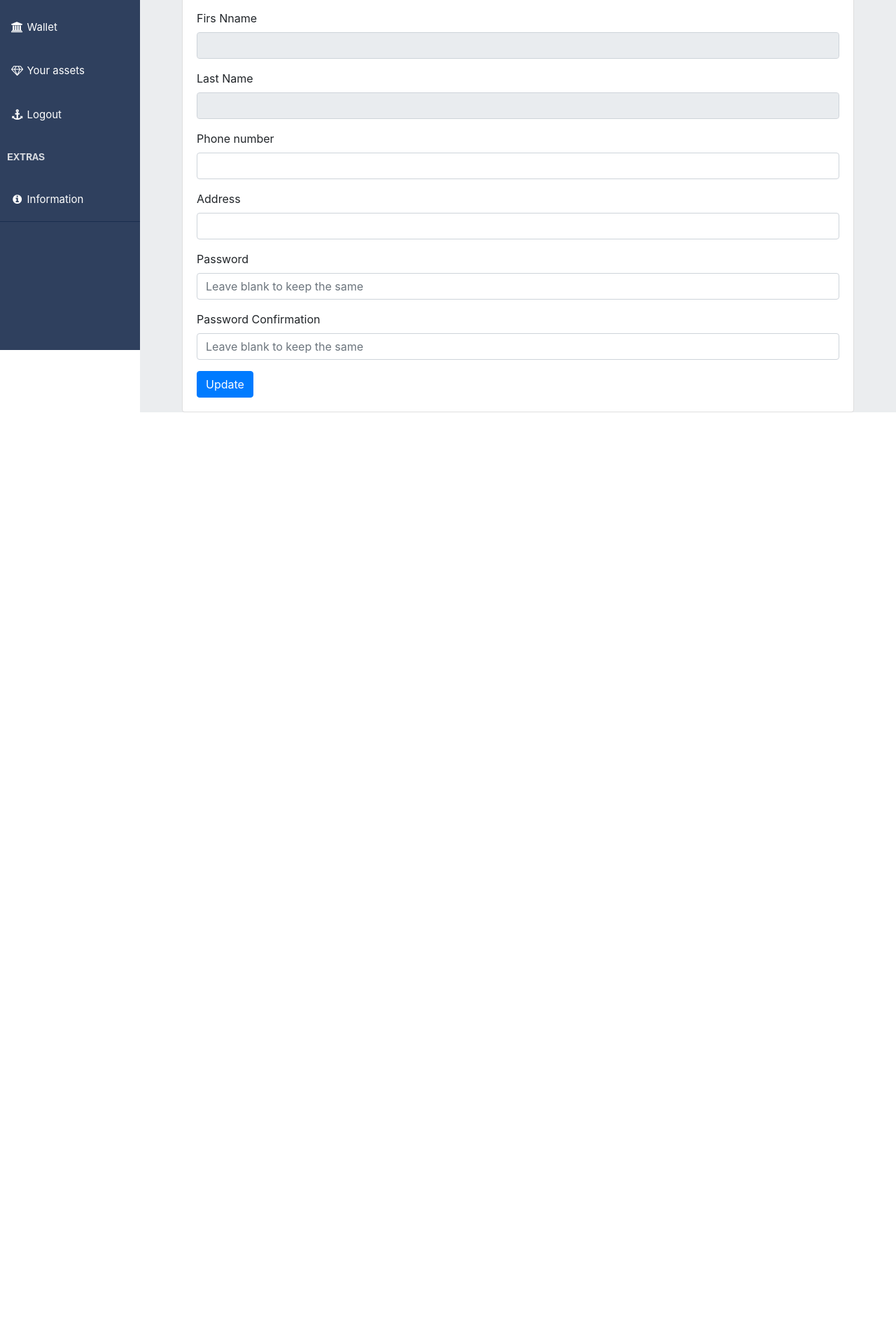
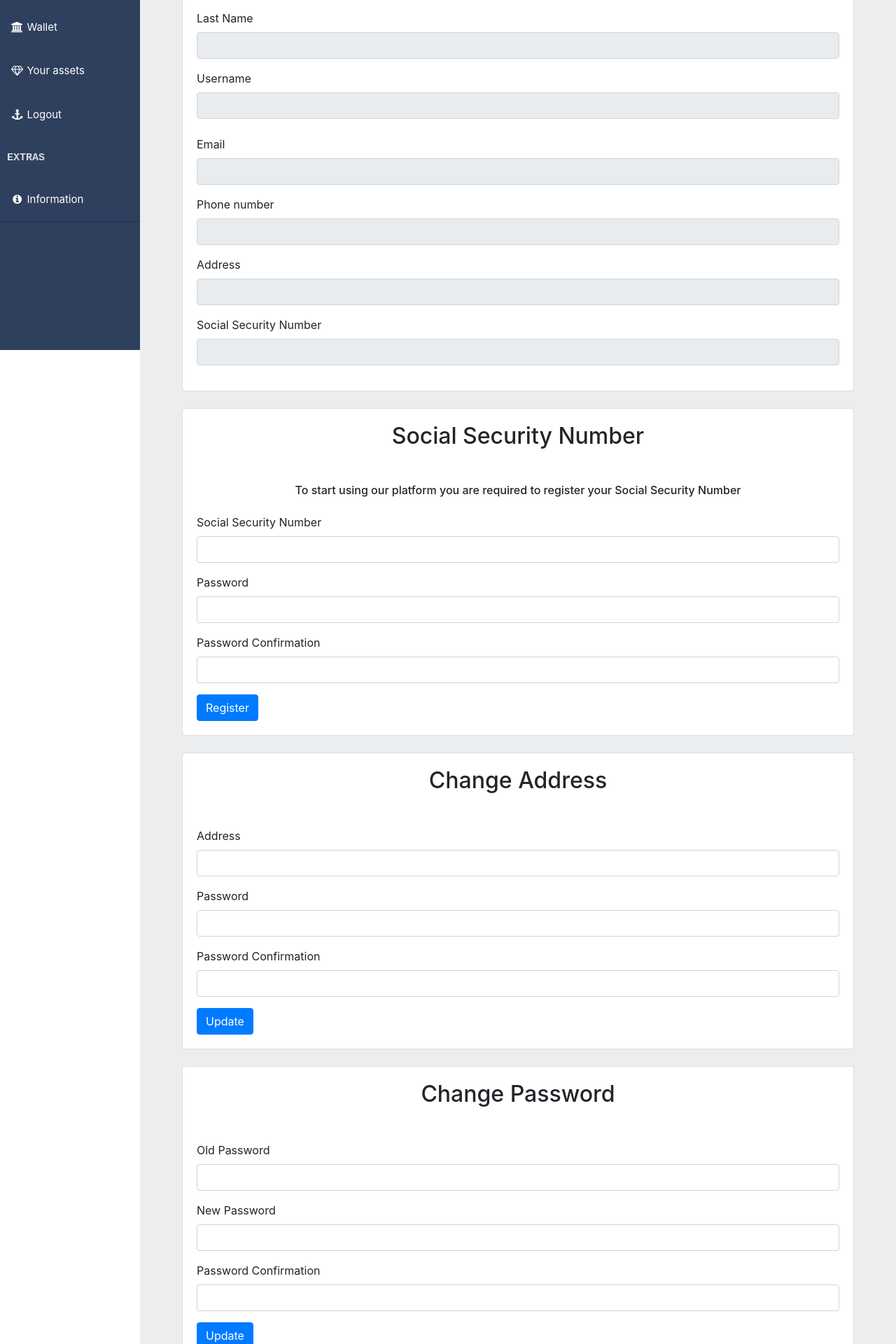
Before and after one commit to Alexandru-Alexandru99/proiect-ioc, a React (Create React App) app: page /profile in a window 1280 px wide. Shown: the part 300-2220 px from the top of the page at 70% size. Before the commit the page ends 889 px from the top, so only its background shows below. Built offline with nearby package versions, Linux system fonts and the light colour scheme; no server answers.

Commit message:
Modiffied Personal Info page

```diff
--- a/src/components/userspace/Profile.js
+++ b/src/components/userspace/Profile.js
@@ -49,32 +49,44 @@ export default function Profile() {
 
   function handleSubmit(e) {
     e.preventDefault()
-    if (passwordRef.current.value !== passwordConfirmRef.current.value) {
-      return setError("Passwords do not match")
-    }
+    // if (passwordRef.current.value !== passwordConfirmRef.current.value) {
+    //   return setError("Passwords do not match")
+    // }
 
-    const user = {
-      username: window.localStorage.getItem('name'),
-      firstname: firstnameRef.current.value,
-      lastname: lastnameRef.current.value,
-      phonenumber: phonenumberRef.current.value,
-      address: addressRef.current.value,
-      password: passwordRef.current.value,
-    }
+    // const user = {
+    //   username: window.localStorage.getItem('name'),
+    //   firstname: firstnameRef.current.value,
+    //   lastname: lastnameRef.current.value,
+    //   phonenumber: phonenumberRef.current.value,
+    //   address: addressRef.current.value,
+    //   password: passwordRef.current.value,
+    // }
 
-    try {
-      setError("")
-      setLoading(true)
+    // try {
+    //   setError("")
+    //   setLoading(true)
 
-      axios
-        .post("http://localhost:5000/users/updateProfile", user)
-        .then(window.location.reload());
-    } catch {
-      setError("Failed to update profile!")
-    }
+    //   axios
+    //     .post("http://localhost:5000/users/updateProfile", user)
+    //     .then(window.location.reload());
+    // } catch {
+    //   setError("Failed to update profile!")
+    // }
 
-    setLoading(false)
+    // setLoading(false)
 
+  }
+
+  function handleSSNSubmit(e) {
+    e.preventDefault()
+  }
+
+  function handleAddressSubmit(e) {
+    e.preventDefault()
+  }
+
+  function handlePasswordSubmit(e) {
+    e.preventDefault()
   }
 
   let menu;
@@ -110,41 +122,67 @@ export default function Profile() {
                 <Card>
                     <Card.Body>
                     <span class="userAstronaut"></span>
-                    <h2 className="text-center mb-4">Personal info</h2>
+                    <h2 className="text-center mb-4">Personal Info</h2>
                     {error && <Alert variant="danger">{error}</Alert>}
                     <br></br>
                     <Form onSubmit={handleSubmit}>
-                        <Form.Group id="email">
-                        <Form.Label>Email</Form.Label>
+                        <Form.Group id="firstname">
+                        <Form.Label>First Nname</Form.Label>
                         <Form.Control
-                            type="email" value={window.localStorage.getItem('name')} readonly="readonly"
-                        />
-                        </Form.Group>
-                        <Form.Group id="firstname">
-                        <Form.Label>Firs Nname</Form.Label>
-                        <Form.Control
-                            type="text" defaultValue={info.firstname} ref={firstnameRef} readonly="readonly"
+                            type="text"
+                            // defaultValue={info.firstname} ref={firstnameRef}
+                            readonly="readonly"
                         />
                         </Form.Group>
                         <Form.Group id="lastname">
                         <Form.Label>Last Name</Form.Label>
                         <Form.Control
-                            type="text" defaultValue={info.lastname} ref={lastnameRef} readonly="readonly"
+                            type="text"
+                            // defaultValue={info.lastname} ref={lastnameRef}
+                            readonly="readonly"
                         />
+                        </Form.Group>
+                        <Form.Group id="username">
+                        <Form.Label>Username</Form.Label>
+                        <Form.Control
+                            type="text"
+                            // value={window.localStorage.getItem('name')}
+                            readonly="readonly"
+                        /> <br></br>
+                        <Form.Group id="email">
+                        <Form.Label>Email</Form.Label>
+                        <Form.Control
+                            type="email"
+                            // value={window.localStorage.getItem('name')}
+                            readonly="readonly"
+                        />
+                        </Form.Group>
                         </Form.Group>
                         <Form.Group id="phonenumber">
                         <Form.Label>Phone number</Form.Label>
                         <Form.Control
-                            type="text" defaultValue={info.phonenumber} ref={phonenumberRef}
+                            type="tel"
+                            // defaultValue={info.phonenumber} ref={phonenumberRef}
+                            readonly="readonly"
                         />
                         </Form.Group>
                         <Form.Group id="address">
                         <Form.Label>Address</Form.Label>
                         <Form.Control
-                            type="text" defaultValue={info.address} ref={addressRef}
+                            type="text"
+                            // defaultValue={info.address} ref={addressRef}
+                            readonly="readonly"
                         />
                         </Form.Group>
-                        <Form.Group id="password">
+                        <Form.Group id="ssn">
+                        <Form.Label>Social Security Number</Form.Label>
+                        <Form.Control
+                            type="text"
+                            // defaultValue={info.address} ref={addressRef}
+                            readonly="readonly"
+                        />
+                        </Form.Group>
+                        {/* <Form.Group id="password">
                         <Form.Label>Password</Form.Label>
                         <Form.Control
                             type="password"
@@ -159,6 +197,115 @@ export default function Profile() {
                             ref={passwordConfirmRef}
                             placeholder="Leave blank to keep the same"
                         />
+                        </Form.Group> */}
+                        {/* <Button disabled={loading} type="submit">
+                        Update
+                        </Button> */}
+                    </Form>
+                    </Card.Body>
+                </Card>
+
+                <br></br>
+
+                <Card>
+                    <Card.Body>
+                    <h2 className="text-center mb-4">Social Security Number</h2>
+                    {error && <Alert variant="danger">{error}</Alert>}
+                    <br></br>
+                    <h6 className="text-center mb-4">To start using our platform you are required to register your Social Security Number</h6>
+                    <Form onSubmit={handleSSNSubmit}>
+                        <Form.Group id="ssn">
+                        <Form.Label>Social Security Number</Form.Label>
+                        <Form.Control
+                            type="text"
+                            // defaultValue={info.address} ref={addressRef}
+                        />
+                        </Form.Group>
+                        <Form.Group id="password">
+                        <Form.Label>Password</Form.Label>
+                        <Form.Control
+                            type="password"
+                            // ref={passwordRef}
+                        />
+                        </Form.Group>
+                        <Form.Group id="password-confirm">
+                        <Form.Label>Password Confirmation</Form.Label>
+                        <Form.Control
+                            type="password"
+                            // ref={passwordConfirmRef}
+                        />
+                        </Form.Group>
+                        <Button disabled={loading} type="submit">
+                        Register
+                        </Button>
+                    </Form>
+                    </Card.Body>
+                </Card>
+
+                <br></br>
+
+                <Card>
+                    <Card.Body>
+                    <h2 className="text-center mb-4">Change Address</h2>
+                    {error && <Alert variant="danger">{error}</Alert>}
+                    <br></br>
+                    <Form onSubmit={handleAddressSubmit}>
+                        <Form.Group id="address">
+                        <Form.Label>Address</Form.Label>
+                        <Form.Control
+                            type="text"
+                            // defaultValue={info.address} ref={addressRef}
+                        />
+                        </Form.Group>
+                        <Form.Group id="password">
+                        <Form.Label>Password</Form.Label>
+                        <Form.Control
+                            type="password"
+                            // ref={passwordRef}
+                        />
+                        </Form.Group>
+                        <Form.Group id="password-confirm">
+                        <Form.Label>Password Confirmation</Form.Label>
+                        <Form.Control
+                            type="password"
+                            // ref={passwordConfirmRef}
+                        />
+                        </Form.Group>
+                        <Button disabled={loading} type="submit">
+                        Update
+                        </Button>
+                    </Form>
+                    </Card.Body>
+                </Card>
+
+                <br></br>
+
+                <Card>
+                    <Card.Body>
+                    <h2 className="text-center mb-4">Change Password</h2>
+                    {error && <Alert variant="danger">{error}</Alert>}
+                    <br></br>
+                    <Form onSubmit={handlePasswordSubmit}>
+                        <Form.Group id="password">
+                        <Form.Label>Old Password</Form.Label>
+                        <Form.Control
+                            type="password"
+                            // ref={passwordRef}
+                        />
+                        </Form.Group>
+                        <Form.Group id="password">
+                        <Form.Label>New Password</Form.Label>
+                        <Form.Control
+                            type="password"
+                            // ref={passwordRef}
+                        />
+                        </Form.Group>
+                        <Form.Group id="password-confirm">
+                        <Form.Label>Password Confirmation</Form.Label>
+                        <Form.Control
+                            type="password"
+                            // ref={passwordConfirmRef}
+                        />
                         </Form.Group>
                         <Button disabled={loading} type="submit">
                         Update
```
